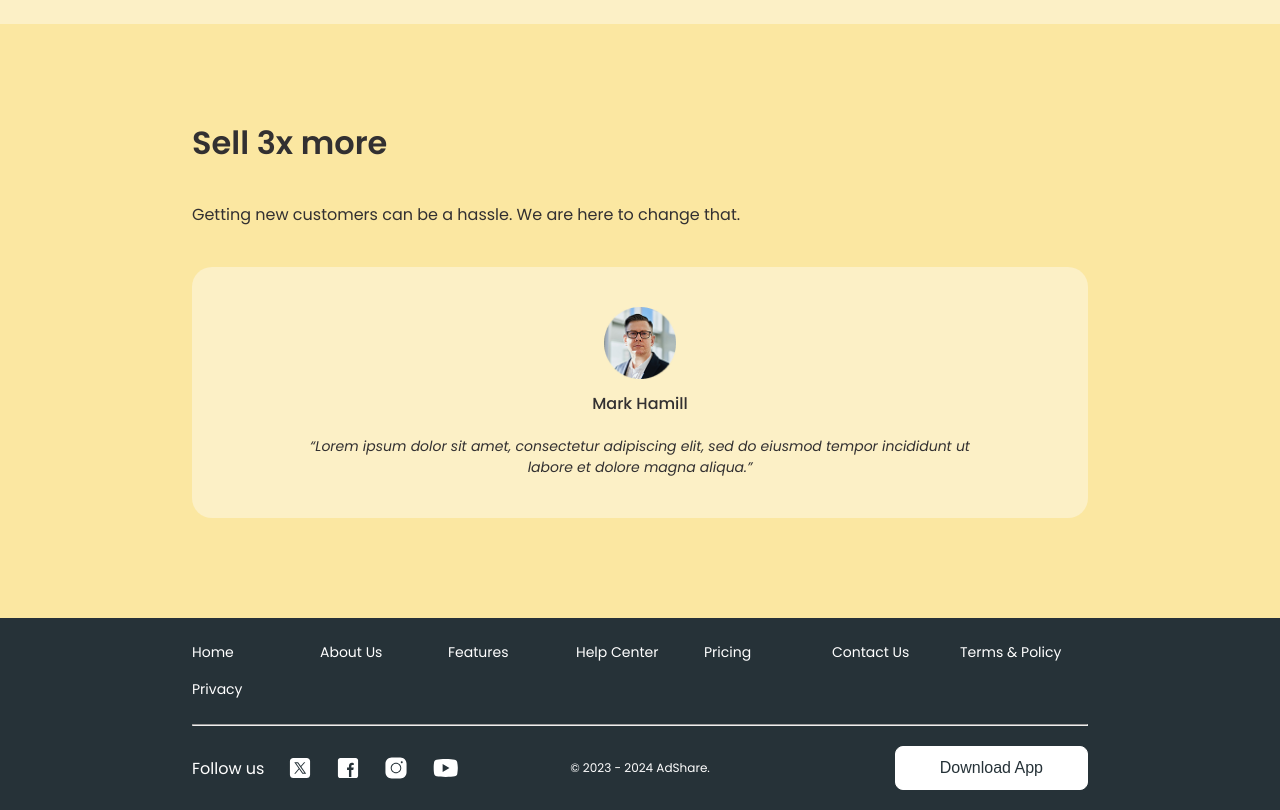
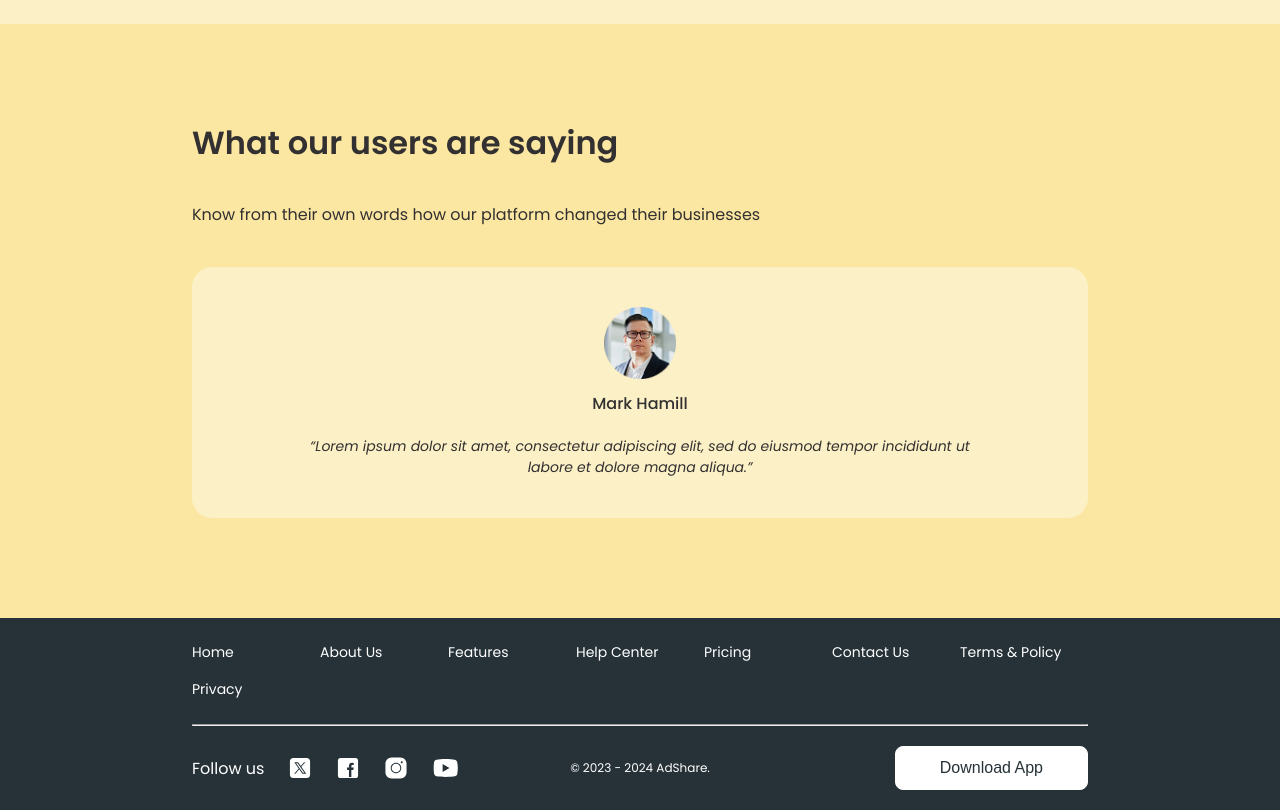
Before and after one commit to mattjoseph47/AdShareWebsite, a plain HTML site: page index.html in a window 1280 px wide. Shown: the part 4100-4910 px from the top of the page. Drawn offline with Linux system fonts and the light colour scheme; a web font is replaced by a local one.

Commit message:
Update index.html

```diff
--- a/index.html
+++ b/index.html
@@ -175,8 +175,8 @@
 
     <section class="SSreviews">
         <div class="SSreviews-content">
-            <h1 class="h2-heading">Sell 3x more</h1>
-            <p>Getting new customers can be a hassle. We are here to change that.</p>
+            <h1 class="h2-heading">What our users are saying</h1>
+            <p>Know from their own words how our platform changed their businesses</p>
             <div class="SSreviews-reviewbox">
                 <img class="SSreviews-reviewbox-image" src="ssreview-profillepic.png"
                     alt="User review profile pic" />
```
